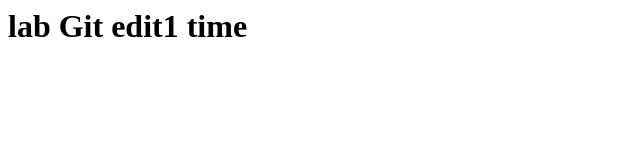
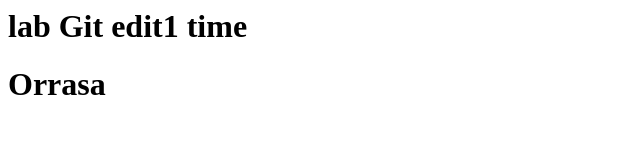
Before and after one commit to ALLZA/Lab03, a plain HTML site: page index.html in a window 1280 px wide. Shown: the whole page, without its empty margins (0-640 px from the left). Drawn offline with Linux system fonts and the light colour scheme.

Commit message:
add index3

```diff
--- a/index.html
+++ b/index.html
@@ -7,5 +7,6 @@
     </head>
 <body>
     <h1>lab Git edit1 time </h1>
+    <h1>Orrasa</h1>
 </body>
 </html>
```
